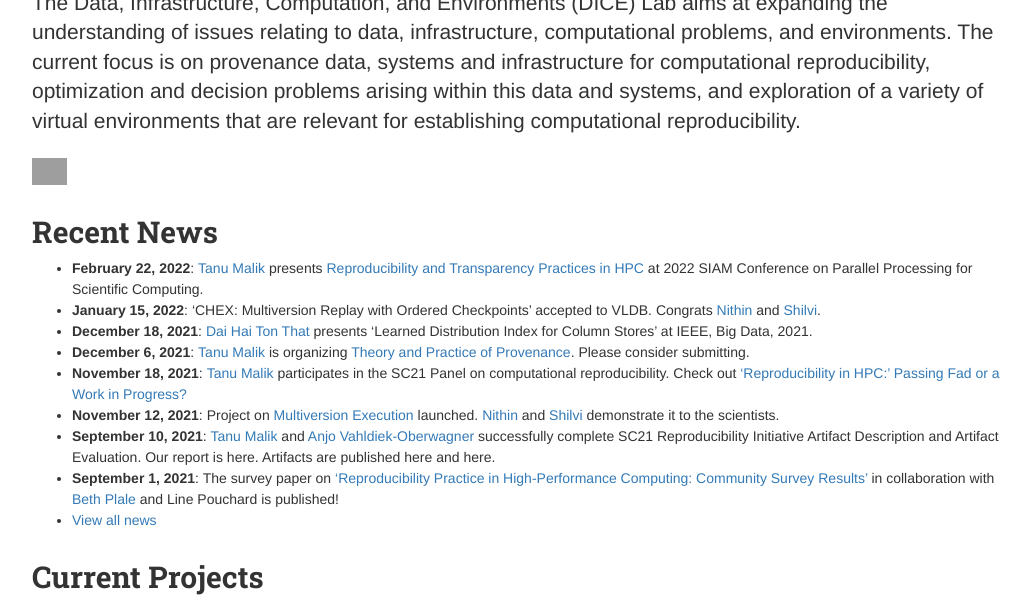
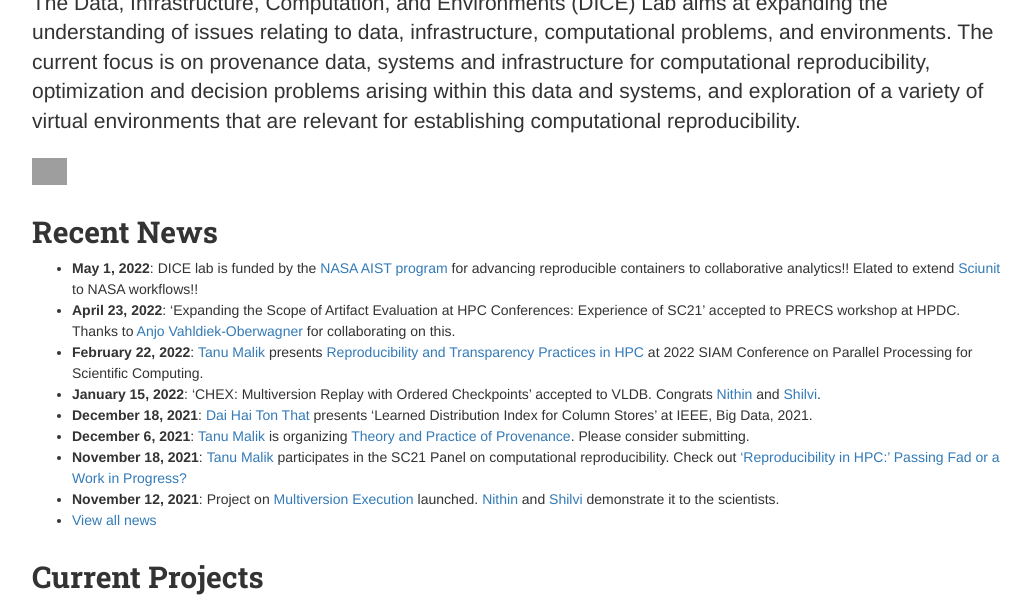
Before and after one commit to depaul-dice/DICE-website, a Jekyll site: the page built from index.markdown, in a window 1280 px wide and 900 px high, scrolled down 517 px, cut to the strip 0-597 px from the top of the window. Shown: the whole strip, without its empty margins (123-1153 px from the left). Built offline with Jekyll 4.4.1, drawn with Linux system fonts in a browser that asks for light colours; nearby versions of some CDN libraries; grey boxes are pictures that could not be loaded.

Commit message:
Spring news

```diff
--- a/_data/news.yml
+++ b/_data/news.yml
@@ -1,3 +1,11 @@
+- date: 2022-05-01
+  description: >
+          DICE lab is funded by the [NASA AIST program](https://esto.nasa.gov/project-selections-for-aist-21/) for advancing reproducible containers to collaborative analytics!! Elated to extend [Sciunit](http://sciunit.run) to NASA workflows!!
+
+- date: 2022-04-23
+  description: >
+        'Expanding the Scope of Artifact Evaluation at HPC Conferences: Experience of SC21' accepted to PRECS workshop at HPDC. Thanks to [Anjo Vahldiek-Oberwagner](https://vahldiek.github.io) for collaborating on this.
+
 - date: 2022-02-22
   description: >
       [Tanu Malik](http://facsrv.cs.depaul.edu/~tmalik1) presents [Reproducibility and Transparency Practices in HPC](https://meetings.siam.org/sess/dsp_talk.cfm?p=117798) at 2022 SIAM Conference on Parallel Processing for Scientific Computing.
--- a/courses.markdown
+++ b/courses.markdown
@@ -10,7 +10,7 @@ id: "courses"
 ## Graduate Level
 
 * [CSC 453](https://www.cdm.depaul.edu/academics/pages/courseinfo.aspx?CrseId=001490), Principles of Database Management Systems
-* [CSC 553](https://www.cdm.depaul.edu/academics/pages/courseinfo.aspx?CrseId=007742), Advanced Database Concepts
+* [CSC 553](https://dice.cs.depaul.edu/Courses/553/index.html), Advanced Database Concepts
 * [CSC 595](https://www.cdm.depaul.edu/academics/pages/courseinfo.aspx?CrseId=012215), Topics in Computer Science (Light-weight Virtual Machines)
 * [DSC 450](https://www.cdm.depaul.edu/academics/pages/courseinfo.aspx?CrseId=012815), Database Processing for Large-Scale Analytics
 * [CSC 543](https://www.cdm.depaul.edu/academics/pages/courseinfo.aspx?CrseId=008475), Spatial Databases and Geographic Information Systems
```
